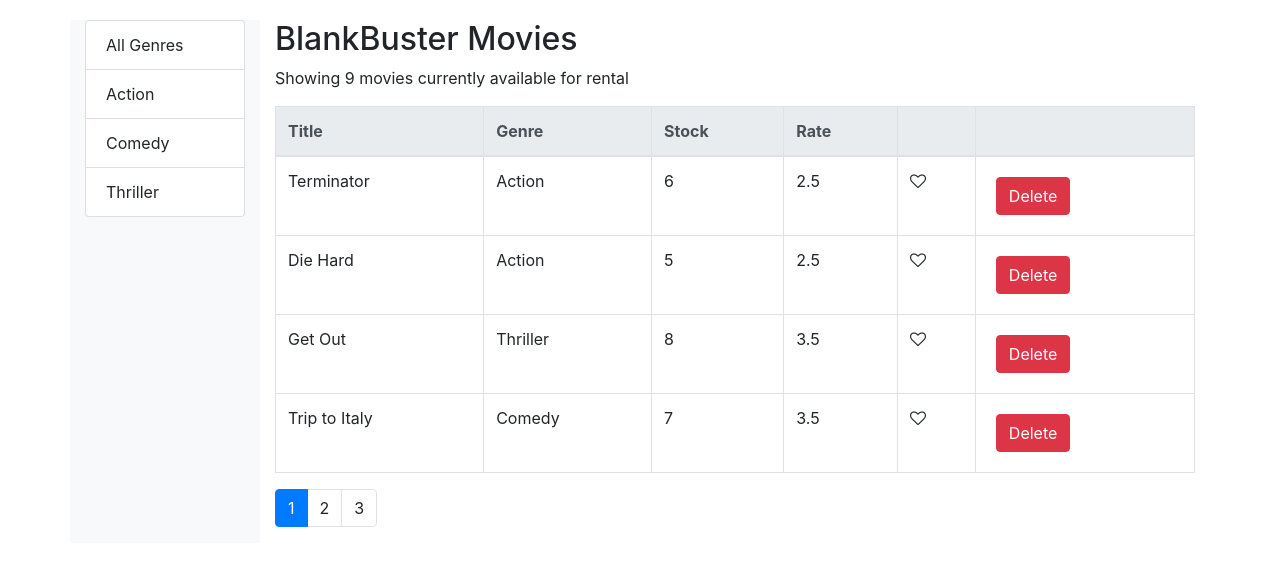
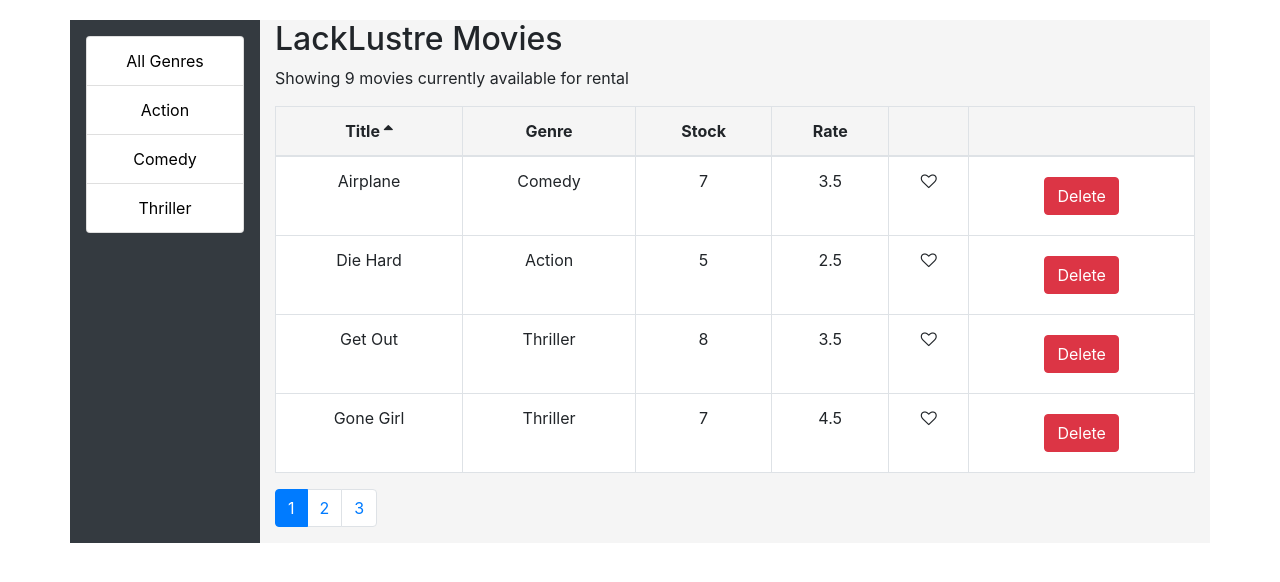
Before and after one commit to ezilybored/react_learn, a React (Create React App) app in the folder vidly/: page /movies in a window 1280 px wide. Shown: the top 582 px of the page. Built offline with nearby package versions, Linux system fonts and the light colour scheme.

Commit message:
completed sorting, pagination and filtering of table. Created reusable components for each

```diff
--- a/vidly/src/components/common/listgroup.jsx
+++ b/vidly/src/components/common/listgroup.jsx
@@ -1,20 +1,19 @@
 import React from "react";
 
-const ListGroup = props => {
+const ListGroup = ({
+  items,
+  currentItem,
+  onItemChange,
+  textProperty,
+  valueProperty
+}) => {
   // Generic names are used to increase the reusability of this component
   // textProperty and valueProperty are defined at the end of this component with default properties
-  const {
-    items,
-    currentItem,
-    onItemChange,
-    textProperty,
-    valueProperty
-  } = props;
 
   return (
-    <ul className="list-group ">
+    <ul className="list-group text-center">
       {items.map(item => (
-        <a
+        <button
           key={item[valueProperty]}
           className={
             item === currentItem ? "list-group-item active" : "list-group-item"
@@ -22,7 +21,7 @@ const ListGroup = props => {
           onClick={() => onItemChange(item)}
         >
           {item[textProperty]}
-        </a>
+        </button>
       ))}
     </ul>
   );
--- a/vidly/src/components/common/pagination.jsx
+++ b/vidly/src/components/common/pagination.jsx
@@ -2,10 +2,8 @@ import React from "react";
 import _ from "lodash";
 import PropTypes from "prop-types";
 
-const Pagination = props => {
-  // Destructures variables from props
-  const { itemsCount, pageSize, currentPage, onPageChange } = props;
-
+// Destructures variables from props in the function
+const Pagination = ({ itemsCount, pageSize, currentPage, onPageChange }) => {
   // Calculates how many pages there should be
   const pagesCount = Math.ceil(itemsCount / pageSize);
   if (pagesCount === 1) return null;
@@ -23,9 +21,9 @@ const Pagination = props => {
                 page === currentPage ? "page-item active" : "page-item"
               }
             >
-              <a className="page-link" onClick={() => onPageChange(page)}>
+              <button className="page-link" onClick={() => onPageChange(page)}>
                 {page}
-              </a>
+              </button>
             </li>
           ))}
         </ul>
--- /dev/null
+++ b/vidly/src/components/common/table.jsx
@@ -0,0 +1,20 @@
+import React from "react";
+import TableBody from "./tableBody";
+import TableHeader from "./tableHeader";
+
+// Can destructure the props variable within the function. Neat
+const Table = ({ columns, sortColumn, onSort, data }) => {
+  return (
+    <table className="table table-bordered text-center">
+      <TableHeader
+        className="thead-light"
+        columns={columns}
+        sortColumn={sortColumn}
+        onSort={onSort}
+      />
+      <TableBody data={data} columns={columns} />
+    </table>
+  );
+};
+
+export default Table;
--- /dev/null
+++ b/vidly/src/components/common/tableBody.jsx
@@ -0,0 +1,42 @@
+import React, { Component } from "react";
+import _ from "lodash";
+
+// Creating a reusable table hbody component that can take any amount of data
+// Needs to take in an array of data, columns, sortColumn and onSort()
+
+class TableBody extends Component {
+  // Checks to see if the cell contains data or a function and renders accrodingly
+  renderCell = (item, column) => {
+    // If the column object has the content key then render as a function passing in the current item (in this case movie)
+    // Returns a React element
+    if (column.content) return column.content(item);
+
+    // Otherwise return the lodash function to return the data in the item corespopnding to the column
+    return _.get(item, column.path);
+  };
+
+  // Creates unique keys for each table cell
+  createKey = (item, column) => {
+    return item._id + (column.path || column.key);
+  };
+
+  render() {
+    const { data, columns } = this.props;
+    return (
+      <tbody>
+        {/* Dynamically rendering the table using the data and columns props passed in */}
+        {data.map(item => (
+          <tr key={item._id}>
+            {columns.map(column => (
+              <td key={this.createKey(item, column)}>
+                {this.renderCell(item, column)}
+              </td>
+            ))}
+          </tr>
+        ))}
+      </tbody>
+    );
+  }
+}
+
+export default TableBody;
--- /dev/null
+++ b/vidly/src/components/common/tableHeader.jsx
@@ -0,0 +1,45 @@
+import React, { Component } from "react";
+
+// Creating a reusable table header component that can take any number or title columns
+// Needs to take in an array of columns, sortColumn and onSort()
+class TableHeader extends Component {
+  raiseSort = path => {
+    const sortColumn = { ...this.props.sortColumn };
+    // Checks to see how the column is sorted at present. If there is a sort then toggle
+    if (sortColumn.path === path)
+      sortColumn.order = sortColumn.order === "asc" ? "desc" : "asc";
+    else if (path !== undefined) {
+      sortColumn.path = path;
+      sortColumn.order = "asc";
+    }
+    this.props.onSort(sortColumn);
+  };
+
+  renderSortIcon = column => {
+    const { sortColumn } = this.props;
+    if (column.path !== sortColumn.path) return null;
+    if (sortColumn.order === "asc") return <i className="fa fa-sort-asc" />;
+    return <i className="fa fa-sort-desc" />;
+  };
+
+  // Renders the number and headings of th elements dynamically. Maps each column to a new th element
+  render() {
+    return (
+      <thead>
+        <tr>
+          {this.props.columns.map(column => (
+            <th
+              className="clickable"
+              key={column.path || column.key}
+              onClick={() => this.raiseSort(column.path)}
+            >
+              {column.label} {this.renderSortIcon(column)}
+            </th>
+          ))}
+        </tr>
+      </thead>
+    );
+  }
+}
+
+export default TableHeader;
--- a/vidly/src/components/movies.jsx
+++ b/vidly/src/components/movies.jsx
@@ -5,6 +5,7 @@ import Pagination from "./common/pagination";
 import { paginate } from "../utils/paginate";
 import { getGenres } from "../services/fakeGenreService";
 import MoviesTable from "./moviesTable";
+import _ from "lodash";
 
 class Movies extends Component {
   state = {
@@ -12,11 +13,13 @@ class Movies extends Component {
     movies: [],
     pageSize: 4,
     currentPage: 1,
-    genres: []
+    genres: [],
+    // Initial sort when the page is loaded
+    sortColumn: { path: "title", order: "asc" }
   };
 
   componentDidMount() {
-    const genres = [{ name: "All Genres" }, ...getGenres()];
+    const genres = [{ _id: "", name: "All Genres" }, ...getGenres()];
     this.setState({ movies: getMovies(), genres: genres });
   }
 
@@ -44,29 +47,18 @@ class Movies extends Component {
     this.setState({ currentGenre: genre, currentPage: 1 });
   };
 
-  render() {
-    // Sets the length value from this.state.movies as the variable availableMovies
-    const { length: availableMovies } = this.state.movies;
-    // Extracts these values from the state using destructuring
+  handleSort = sortColumn => {
+    this.setState({ sortColumn: sortColumn });
+  };
+
+  getPagedData = () => {
     const {
       pageSize,
       currentPage,
       movies: allMovies,
-      genres,
-      currentGenre
+      currentGenre,
+      sortColumn
     } = this.state;
-
-    if (availableMovies === 0)
-      return (
-        <div className="row">
-          <div className="col-2" />
-          <div className="col">
-            <h2>BlankBuster Movies</h2>
-            <p>There are no movies currently in the database</p>
-          </div>
-        </div>
-      );
-
     // Genre filter needs to be applied before the pagination
     // Is only applied if both currentGenre and curremtGenre._id are both truthy
     // Allows the All Genres button to work
@@ -74,12 +66,38 @@ class Movies extends Component {
       currentGenre && currentGenre._id
         ? allMovies.filter(m => m.genre._id === currentGenre._id)
         : allMovies;
-    // Calls the paginate function from the utils folder paginate.js
-    const movies = paginate(filtered, currentPage, pageSize);
+
+    // Sorting comes after filtering but before pagination
+    // Sorting is done using lodash. Takes two arguments: the (input) filtered array and an array of properties (the column to filter on)
+    const sorted = _.orderBy(filtered, [sortColumn.path], [sortColumn.order]);
+    // Calls the paginate function from the utils folder paginate.js.
+    const movies = paginate(sorted, currentPage, pageSize);
+
+    return { totalCount: filtered.length, data: movies };
+  };
+
+  render() {
+    // Sets the length value from this.state.movies as the variable availableMovies
+    const { length: availableMovies } = this.state.movies;
+    // Extracts these values from the state using destructuring
+    const { pageSize, currentPage, genres, sortColumn } = this.state;
+
+    if (availableMovies === 0)
+      return (
+        <div className="row">
+          <div className="col-2" />
+          <div className="col">
+            <h2>LackLustre Movies</h2>
+            <p>There are no movies currently in the database</p>
+          </div>
+        </div>
+      );
+
+    const { totalCount, data: movies } = this.getPagedData();
 
     return (
       <div className="row">
-        <nav className="col-md-2 bg-light sidebar">
+        <nav className="col-md-2 bg-dark sidebar p-3">
           <ListGroup
             items={genres}
             currentItem={this.state.currentGenre}
@@ -87,15 +105,17 @@ class Movies extends Component {
           />
         </nav>
         <div className="col">
-          <h2>BlankBuster Movies</h2>
-          <p>Showing {filtered.length} movies currently available for rental</p>
+          <h2>LackLustre Movies</h2>
+          <p>Showing {totalCount} movies currently available for rental</p>
           <MoviesTable
             movies={movies}
+            sortColumn={sortColumn}
             onLike={this.handleLike}
             onDelete={this.handleDelete}
+            onSort={this.handleSort}
           />
           <Pagination
-            itemsCount={filtered.length}
+            itemsCount={totalCount}
             pageSize={pageSize}
             onPageChange={this.handlePageChange}
             currentPage={currentPage}
--- a/vidly/src/components/moviesTable.jsx
+++ b/vidly/src/components/moviesTable.jsx
@@ -1,45 +1,45 @@
-import React from "react";
+import React, { Component } from "react";
 import Like from "./common/like";
+import Table from "./common/table";
 
-const MoviesTable = props => {
-  const { movies, onLike, onDelete } = props;
-  return (
-    <table className="table table-bordered">
-      <thead className="thead-light">
-        <tr>
-          <th>Title</th>
-          <th>Genre</th>
-          <th>Stock</th>
-          <th>Rate</th>
-          <th />
-          <th />
-        </tr>
-      </thead>
-      <tbody>
-        {/* Applies the map method to the movies array returned from the paginate function */}
-        {movies.map(movie => (
-          <tr key={movie._id}>
-            <td>{movie.title}</td>
-            <td>{movie.genre.name}</td>
-            <td>{movie.numberInStock}</td>
-            <td>{movie.dailyRentalRate}</td>
-            <td>
-              <Like liked={movie.liked} onClick={() => onLike(movie)} />
-            </td>
-            <td>
-              {/* An arrow function is used to pass the movie info to the handleDelete function with onClick */}
+class MoviesTable extends Component {
+  // Like and Delete can be passed in as objects, include all props to be passed
+  columns = [
+    { path: "title", label: "Title" },
+    { path: "genre.name", label: "Genre" },
+    { path: "numberInStock", label: "Stock" },
+    { path: "dailyRentalRate", label: "Rate" },
+    {
+      key: "like",
+      content: movie => (
+        <Like liked={movie.liked} onClick={() => this.props.onLike(movie)} />
+      )
+    },
+    {
+      key: "delete",
+      content: movie => (
         <button
           className="btn btn-danger m-2"
-                onClick={() => onDelete(movie)}
+          onClick={() => this.props.onDelete(movie)}
         >
           Delete
         </button>
-            </td>
-          </tr>
-        ))}
-      </tbody>
-    </table>
+      )
+    }
+  ];
+
+  render() {
+    const { movies, sortColumn, onSort } = this.props;
+
+    return (
+      <Table
+        data={movies}
+        sortColumn={sortColumn}
+        onSort={onSort}
+        columns={this.columns}
+      />
     );
-};
+  }
+}
 
 export default MoviesTable;
--- a/vidly/src/index.css
+++ b/vidly/src/index.css
@@ -3,3 +3,19 @@ body {
   padding: 20px 0 0 0;
   font-family: sans-serif;
 }
+
+.container {
+  background-color: whitesmoke;
+}
+
+td {
+  background-color: white;
+}
+
+.list-group a {
+  background-color: white;
+}
+
+.clickable {
+  cursor: pointer;
+}
```
Lines whose indentation alone changed are shown as unchanged.
